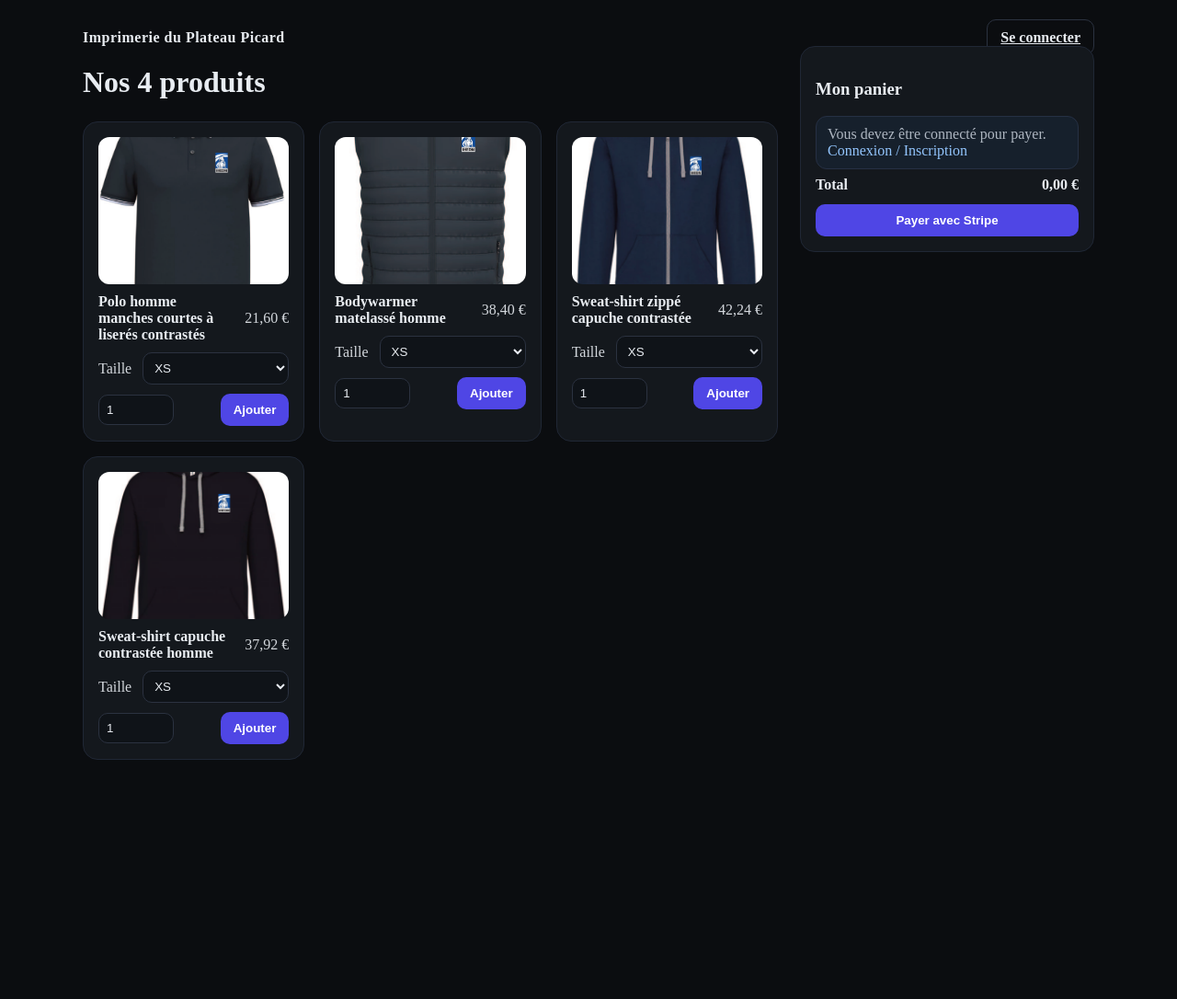
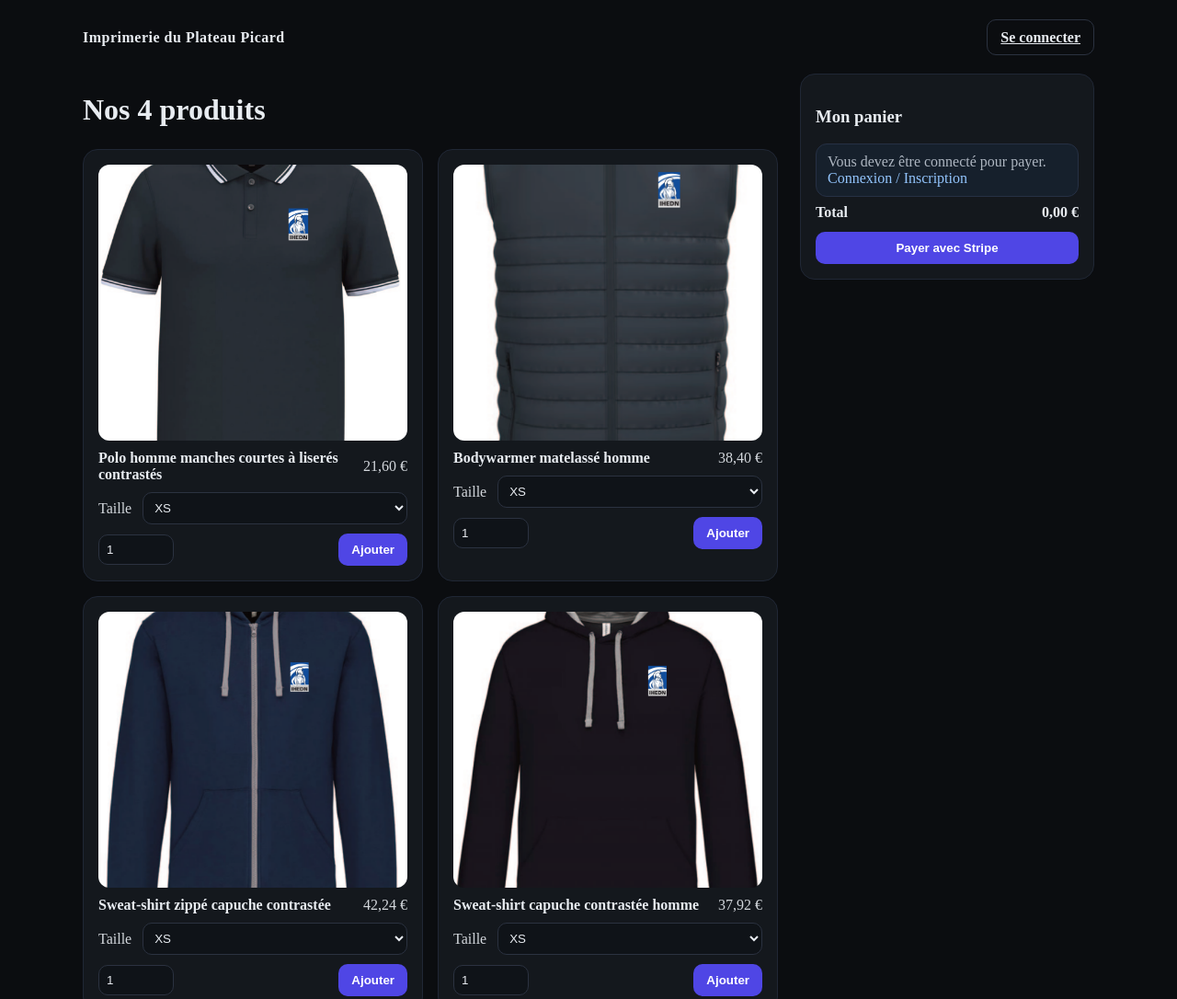
Before and after one commit to Owxnbrr/IPP, a website with bundled scripts: page asset/shop.html in a window 1280 px wide. Shown: the top 1086 px of the page at 92% size. Before the commit the page ends 858 px from the top, so only its background shows below. Built offline with nearby package versions, Linux system fonts and the light colour scheme; a script that the page names is missing.

Commit message:
Add files via upload

```diff
--- a/asset/css/shop.css
+++ b/asset/css/shop.css
@@ -8,14 +8,14 @@
   --primary-600: #4338ca;
 }
 .shop-container { max-width: 1100px; margin: 0 auto; padding: 24px; }
-.shop-header { display: flex; align-items: center; justify-content: space-between; gap: 16px; }
+.shop-header { display: flex; align-items: center; justify-content: space-between; gap: 16px; padding-bottom: 30px;}
 .shop-brand { font-weight: 700; letter-spacing: 0.5px; }
 .shop-btn { background: var(--primary); color: white; border: 0; padding: 10px 14px; border-radius: 10px; cursor: pointer; font-weight: 600; }
 .shop-btn:hover { background: var(--primary-600); }
 .shop-btn.secondary { background: transparent; color: var(--text); border: 1px solid #2b3240; }
-.shop-grid { display: grid; grid-template-columns: repeat(auto-fill, minmax(240px, 1fr)); gap: 16px; margin-top: 24px; }
+.shop-grid { display: grid; grid-template-columns: repeat(auto-fill, minmax(300px, 1fr)); gap: 16px; margin-top: 24px; }
 .shop-card { background: var(--card); border: 1px solid #202735; border-radius: 16px; padding: 16px; display: flex; flex-direction: column; gap: 10px; }
-.shop-card img { width: 100%; height: 160px; object-fit: cover; border-radius: 12px; background: #0f1318; }
+.shop-card img { width: 100%; height: 300px; object-fit: cover; border-radius: 12px; background: #0f1318; }
 .shop-price { opacity: 0.9; }
 .shop-row { display: flex; align-items: center; justify-content: space-between; gap: 12px; }
 .shop-qty { width: 64px; padding: 8px; border-radius: 10px; background: #0f1318; color: var(--text); border: 1px solid #2b3240; }
```
